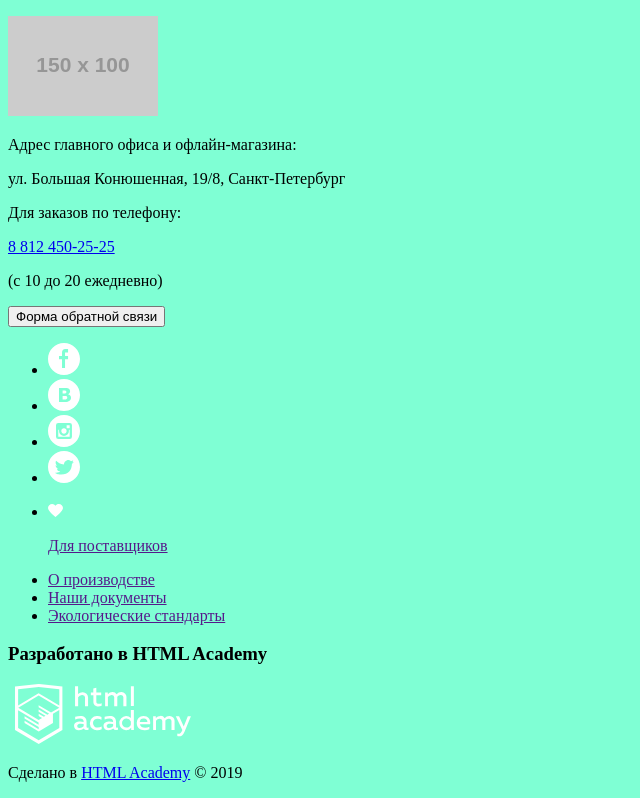
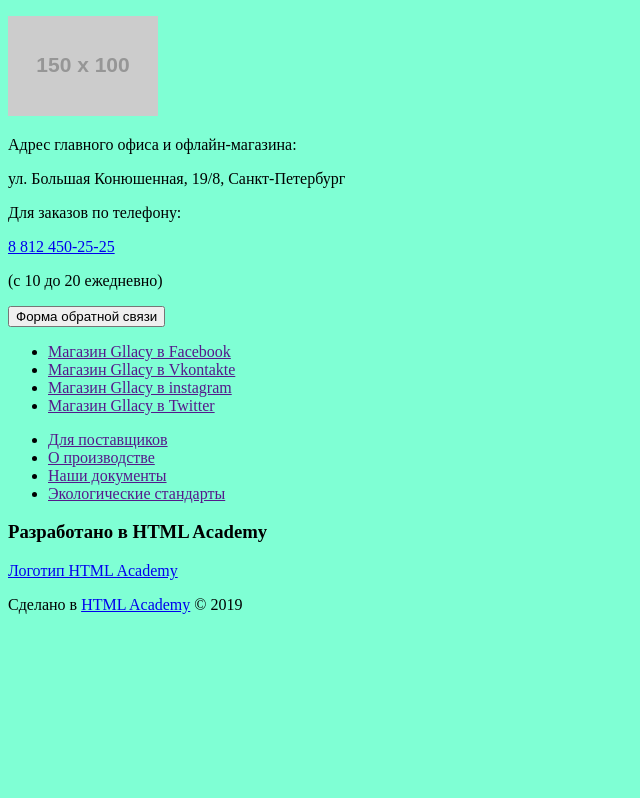
Before and after one commit to YuShato/1474119-gllacy-28, a plain HTML site: page index.html in a window 1280 px wide. Shown: the part 3915-4713 px from the top of the page, without its empty margins (0-640 px from the left). After the commit the page ends 4545 px from the top, so only its background shows below. Drawn offline with Linux system fonts and the light colour scheme; placeholder pictures from the web are drawn by us.

Commit message:
unit 3 task 4 (vers 3) skype
поправила все по замечаниям в скайпе.

```diff
--- a/index.html
+++ b/index.html
@@ -195,12 +195,10 @@
       <!--сделать скрытым!!!-->
       <img src="https://via.placeholder.com/150x100" alt="схема проезда в магазин Глейси">
       <div>
-        <!--вот тут я очень сомневалась, что именно article нужен. Может лучше все в див завернуть?-->
         <!--контакты-->
         <p>Адрес главного офиса и офлайн-магазина:</p>
         <p>ул. Большая Конюшенная, 19/8, Санкт-Петербург</p>
         <p>Для заказов по телефону: </p>
-        <!--или здесь h4 надо было?-->
         <a href="tel:+78124502525">8 812 450-25-25</a>
         <p>(с 10 до 20 ежедневно)</p>
         <button type="submit">Форма обратной связи</button>
@@ -211,33 +209,21 @@
   <footer>
     <ul>
       <li>
-        <a href="">
-          <img src="img/fb.svg" alt="Магазин Gllacy в Facebook" width="32" height="32">
-        </a>
+        <a href="">Магазин Gllacy в Facebook</a>
       </li>
       <li>
-        <a href="">
-          <img src="img/vk.svg" alt="Магазин Gllacy в Vkontakte" width="32" height="32">
-        </a>
+        <a href="">Магазин Gllacy в Vkontakte</a>
       </li>
       <li>
-        <a href="">
-          <img src="img/instagram.svg" alt="Магазин Gllacy в instagram" width="32" height="32">
-        </a>
+        <a href="">Магазин Gllacy в instagram</a>
       </li>
       <li>
-        <a href="">
-          <img src="img/twitter.svg" alt="Магазин Gllacy в Twitter" width="32" height="32">
-        </a>
+        <a href="">Магазин Gllacy в Twitter</a>
       </li>
     </ul>
     <ul>
       <li>
-        <!--Андрей, глянь пожста, правильно ли я сделала вот эту картинку (сердечко) рядом со строкой "для поставщиков".Из-за того что я добавила картинку я текст обернула в <p>. но очень сомневаюсь по поводу правильности написания-->
-        <a href="">
-          <img src="img/heart.svg" alt="для поставщиков магазина Gllacy" width="15" height="13">
-          <p>Для поставщиков</p>
-        </a>
+        <a href="">Для поставщиков</a>
       </li>
       <li>
         <a href="">О производстве</a>
@@ -252,9 +238,7 @@
     <section>
       <h3>Разработано в HTML Academy</h3>
       <!--сделать скрытым!!!-->
-      <a href="https://htmlacademy.ru/intensive/htmlcss">
-        <img src="img/logo-htmlacademy.svg" alt="HTML Academy logo" width="190" height="60">
-      </a>
+      <a href="https://htmlacademy.ru/intensive/htmlcss">Логотип HTML Academy</a>
       <p>Сделано в <a href=" https://htmlacademy.ru/intensive/htmlcss">HTML Academy</a> © 2019</p>
     </section>
   </footer>
```
Also changed, not shown: catalog.html (+9 -19 lines).
